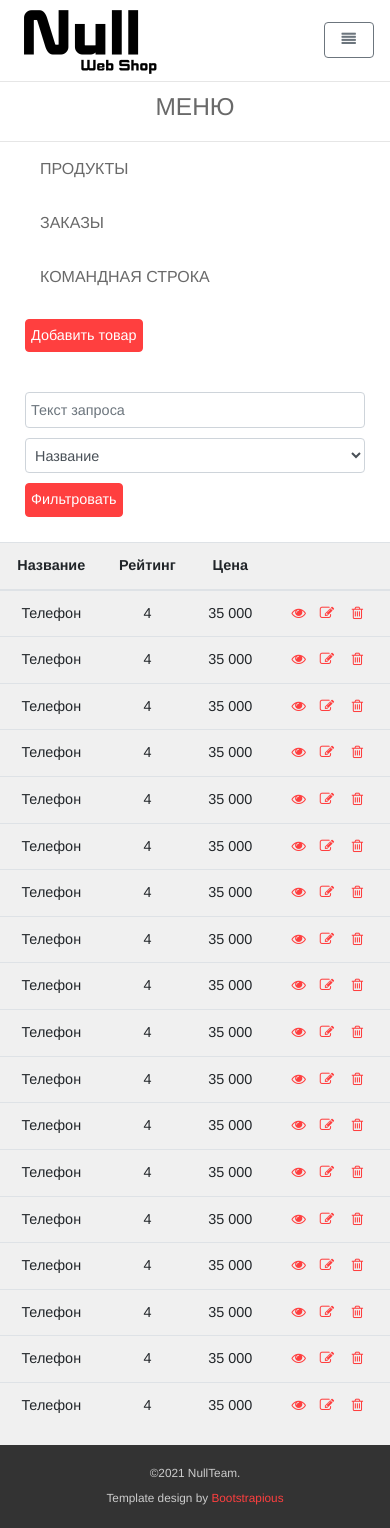
After one commit to threeteck/Null_WebShop, an ASP.NET Core app: template WebShop_NULL/Views/AdminPanel/Products.cshtml in a window 390 px wide; the page is wider, and only the part inside the window is pictured. The commit adds this page. Run offline with ASP.NET Core 8, Linux system fonts and the light colour scheme; the template is opened without the code that fills it, so the values that code supplies are empty; some web fonts are replaced.

Commit message:
finished product overview page

```diff
--- a/WebShop_NULL/Controllers/AdminPanelController.cs
+++ b/WebShop_NULL/Controllers/AdminPanelController.cs
@@ -26,9 +26,13 @@ namespace WebShop_NULL.Controllers
             return View(true);
         }
 
-        public IActionResult Index()
+        public IActionResult Products()
         {
             return View();
         }
+        public IActionResult GetAdminMenu()
+        {
+            return PartialView("_GetAdminMenu");
+        }
     }
 }
--- a/WebShop_NULL/Startup.cs
+++ b/WebShop_NULL/Startup.cs
@@ -78,6 +78,9 @@ namespace WebShop_NULL
                 endpoints.MapControllerRoute(
                     name: "default",
                     pattern: "{controller=Home}/{action=Index}/{id?}");
+                endpoints.MapControllerRoute(
+                    name: "AdminPanel",
+                    pattern: "{controller=AdminPanel}/{action=Products}/{id?}");
             });
         }
     }
--- a/WebShop_NULL/Views/AdminPanel/Index.cshtml
+++ /dev/null
@@ -1,3 +0,0 @@
-@{
-    Layout = "_AdminPanelLayout";
-}
--- /dev/null
+++ b/WebShop_NULL/Views/AdminPanel/Products.cshtml
@@ -0,0 +1,222 @@
+@{
+    Layout = "_AdminPanelLayout";
+}
+<div class="row">
+    @await Html.PartialAsync("_GetAdminMenu")
+    <div class="col-lg-10 col-md-12 admin-content">
+        <div class="header">
+            <div class="search">
+                <form class="form-inline">
+                    <input type="text" placeholder="Текст запроса" class="form-control" />
+                    <select class="form-control">
+                        <option value="default">Название</option>
+                        <option>Рейтинг</option>
+                        <option>Цена</option>
+                    </select>
+                    <input type="submit" class="btn btn-primary" value="Фильтровать" />
+                </form>
+            </div>
+            <div class="btns">
+                <a asp-controller="AdminPanel" asp-action="CreateProduct" class="btn btn-primary">
+                    Добавить товар
+                </a>
+            </div>
+        </div>
+        <div class="content">
+            <div class="table-responsive">
+                <table class="table">
+                    <thead>
+                        <tr>
+                            <th>Название</th>
+                            <th>Рейтинг</th>
+                            <th>Цена</th>
+                            <th></th>
+                        </tr>
+                    </thead>
+                    <tbody>
+                        <tr>
+                            <td>Телефон</td>
+                            <td>4</td>
+                            <td>35 000</td>
+                            <td>
+                                <a asp-controller="AdminPanel" asp-action="Products"><i class="fa fa-eye"></i></a>
+                                <a asp-controller="AdminPanel" asp-action="Products"><i class="fa fa-pencil-square-o" aria-hidden="true"></i></a>
+                                <a asp-controller="AdminPanel" asp-action="Products"><i class="fa fa-trash-o fa-fw"></i></a>
+                            </td>
+                        </tr>
+                        <tr>
+                            <td>Телефон</td>
+                            <td>4</td>
+                            <td>35 000</td>
+                            <td>
+                                <a asp-controller="AdminPanel" asp-action="Products"><i class="fa fa-eye"></i></a>
+                                <a asp-controller="AdminPanel" asp-action="Products"><i class="fa fa-pencil-square-o" aria-hidden="true"></i></a>
+                                <a asp-controller="AdminPanel" asp-action="Products"><i class="fa fa-trash-o fa-fw"></i></a>
+                            </td>
+                        </tr>
+                        <tr>
+                            <td>Телефон</td>
+                            <td>4</td>
+                            <td>35 000</td>
+                            <td>
+                                <a asp-controller="AdminPanel" asp-action="Products"><i class="fa fa-eye"></i></a>
+                                <a asp-controller="AdminPanel" asp-action="Products"><i class="fa fa-pencil-square-o" aria-hidden="true"></i></a>
+                                <a asp-controller="AdminPanel" asp-action="Products"><i class="fa fa-trash-o fa-fw"></i></a>
+                            </td>
+                        </tr>
+                        <tr>
+                            <td>Телефон</td>
+                            <td>4</td>
+                            <td>35 000</td>
+                            <td>
+                                <a asp-controller="AdminPanel" asp-action="Products"><i class="fa fa-eye"></i></a>
+                                <a asp-controller="AdminPanel" asp-action="Products"><i class="fa fa-pencil-square-o" aria-hidden="true"></i></a>
+                                <a asp-controller="AdminPanel" asp-action="Products"><i class="fa fa-trash-o fa-fw"></i></a>
+                            </td>
+                        </tr>
+                        <tr>
+                            <td>Телефон</td>
+                            <td>4</td>
+                            <td>35 000</td>
+                            <td>
+                                <a asp-controller="AdminPanel" asp-action="Products"><i class="fa fa-eye"></i></a>
+                                <a asp-controller="AdminPanel" asp-action="Products"><i class="fa fa-pencil-square-o" aria-hidden="true"></i></a>
+                                <a asp-controller="AdminPanel" asp-action="Products"><i class="fa fa-trash-o fa-fw"></i></a>
+                            </td>
+                        </tr>
+                        <tr>
+                            <td>Телефон</td>
+                            <td>4</td>
+                            <td>35 000</td>
+                            <td>
+                                <a asp-controller="AdminPanel" asp-action="Products"><i class="fa fa-eye"></i></a>
+                                <a asp-controller="AdminPanel" asp-action="Products"><i class="fa fa-pencil-square-o" aria-hidden="true"></i></a>
+                                <a asp-controller="AdminPanel" asp-action="Products"><i class="fa fa-trash-o fa-fw"></i></a>
+                            </td>
+                        </tr>
+                        <tr>
+                            <td>Телефон</td>
+                            <td>4</td>
+                            <td>35 000</td>
+                            <td>
+                                <a asp-controller="AdminPanel" asp-action="Products"><i class="fa fa-eye"></i></a>
+                                <a asp-controller="AdminPanel" asp-action="Products"><i class="fa fa-pencil-square-o" aria-hidden="true"></i></a>
+                                <a asp-controller="AdminPanel" asp-action="Products"><i class="fa fa-trash-o fa-fw"></i></a>
+                            </td>
+                        </tr>
+                        <tr>
+                            <td>Телефон</td>
+                            <td>4</td>
+                            <td>35 000</td>
+                            <td>
+                                <a asp-controller="AdminPanel" asp-action="Products"><i class="fa fa-eye"></i></a>
+                                <a asp-controller="AdminPanel" asp-action="Products"><i class="fa fa-pencil-square-o" aria-hidden="true"></i></a>
+                                <a asp-controller="AdminPanel" asp-action="Products"><i class="fa fa-trash-o fa-fw"></i></a>
+                            </td>
+                        </tr>
+                        <tr>
+                            <td>Телефон</td>
+                            <td>4</td>
+                            <td>35 000</td>
+                            <td>
+                                <a asp-controller="AdminPanel" asp-action="Products"><i class="fa fa-eye"></i></a>
+                                <a asp-controller="AdminPanel" asp-action="Products"><i class="fa fa-pencil-square-o" aria-hidden="true"></i></a>
+                                <a asp-controller="AdminPanel" asp-action="Products"><i class="fa fa-trash-o fa-fw"></i></a>
+                            </td>
+                        </tr>
+                        <tr>
+                            <td>Телефон</td>
+                            <td>4</td>
+                            <td>35 000</td>
+                            <td>
+                                <a asp-controller="AdminPanel" asp-action="Products"><i class="fa fa-eye"></i></a>
+                                <a asp-controller="AdminPanel" asp-action="Products"><i class="fa fa-pencil-square-o" aria-hidden="true"></i></a>
+                                <a asp-controller="AdminPanel" asp-action="Products"><i class="fa fa-trash-o fa-fw"></i></a>
+                            </td>
+                        </tr>
+                        <tr>
+                            <td>Телефон</td>
+                            <td>4</td>
+                            <td>35 000</td>
+                            <td>
+                                <a asp-controller="AdminPanel" asp-action="Products"><i class="fa fa-eye"></i></a>
+                                <a asp-controller="AdminPanel" asp-action="Products"><i class="fa fa-pencil-square-o" aria-hidden="true"></i></a>
+                                <a asp-controller="AdminPanel" asp-action="Products"><i class="fa fa-trash-o fa-fw"></i></a>
+                            </td>
+                        </tr>
+                        <tr>
+                            <td>Телефон</td>
+                            <td>4</td>
+                            <td>35 000</td>
+                            <td>
+                                <a asp-controller="AdminPanel" asp-action="Products"><i class="fa fa-eye"></i></a>
+                                <a asp-controller="AdminPanel" asp-action="Products"><i class="fa fa-pencil-square-o" aria-hidden="true"></i></a>
+                                <a asp-controller="AdminPanel" asp-action="Products"><i class="fa fa-trash-o fa-fw"></i></a>
+                            </td>
+                        </tr>
+                        <tr>
+                            <td>Телефон</td>
+                            <td>4</td>
+                            <td>35 000</td>
+                            <td>
+                                <a asp-controller="AdminPanel" asp-action="Products"><i class="fa fa-eye"></i></a>
+                                <a asp-controller="AdminPanel" asp-action="Products"><i class="fa fa-pencil-square-o" aria-hidden="true"></i></a>
+                                <a asp-controller="AdminPanel" asp-action="Products"><i class="fa fa-trash-o fa-fw"></i></a>
+                            </td>
+                        </tr>
+                        <tr>
+                            <td>Телефон</td>
+                            <td>4</td>
+                            <td>35 000</td>
+                            <td>
+                                <a asp-controller="AdminPanel" asp-action="Products"><i class="fa fa-eye"></i></a>
+                                <a asp-controller="AdminPanel" asp-action="Products"><i class="fa fa-pencil-square-o" aria-hidden="true"></i></a>
+                                <a asp-controller="AdminPanel" asp-action="Products"><i class="fa fa-trash-o fa-fw"></i></a>
+                            </td>
+                        </tr>
+                        <tr>
+                            <td>Телефон</td>
+                            <td>4</td>
+                            <td>35 000</td>
+                            <td>
+                                <a asp-controller="AdminPanel" asp-action="Products"><i class="fa fa-eye"></i></a>
+                                <a asp-controller="AdminPanel" asp-action="Products"><i class="fa fa-pencil-square-o" aria-hidden="true"></i></a>
+                                <a asp-controller="AdminPanel" asp-action="Products"><i class="fa fa-trash-o fa-fw"></i></a>
+                            </td>
+                        </tr>
+                        <tr>
+                            <td>Телефон</td>
+                            <td>4</td>
+                            <td>35 000</td>
+                            <td>
+                                <a asp-controller="AdminPanel" asp-action="Products"><i class="fa fa-eye"></i></a>
+                                <a asp-controller="AdminPanel" asp-action="Products"><i class="fa fa-pencil-square-o" aria-hidden="true"></i></a>
+                                <a asp-controller="AdminPanel" asp-action="Products"><i class="fa fa-trash-o fa-fw"></i></a>
+                            </td>
+                        </tr>
+                        <tr>
+                            <td>Телефон</td>
+                            <td>4</td>
+                            <td>35 000</td>
+                            <td>
+                                <a asp-controller="AdminPanel" asp-action="Products"><i class="fa fa-eye"></i></a>
+                                <a asp-controller="AdminPanel" asp-action="Products"><i class="fa fa-pencil-square-o" aria-hidden="true"></i></a>
+                                <a asp-controller="AdminPanel" asp-action="Products"><i class="fa fa-trash-o fa-fw"></i></a>
+                            </td>
+                        </tr>
+                        <tr>
+                            <td>Телефон</td>
+                            <td>4</td>
+                            <td>35 000</td>
+                            <td>
+                                <a asp-controller="AdminPanel" asp-action="Products"><i class="fa fa-eye"></i></a>
+                                <a asp-controller="AdminPanel" asp-action="Products"><i class="fa fa-pencil-square-o" aria-hidden="true"></i></a>
+                                <a asp-controller="AdminPanel" asp-action="Products"><i class="fa fa-trash-o fa-fw"></i></a>
+                            </td>
+                        </tr>
+                    </tbody>
+                </table>
+            </div>
+        </div>
+    </div>
+</div>
--- /dev/null
+++ b/WebShop_NULL/Views/AdminPanel/_GetAdminMenu.cshtml
@@ -0,0 +1,14 @@
+<div class="col-lg-2 col-md-12 admin-menu">
+    <h3>Меню</h3>
+    <ul>
+        <li>
+            <a asp-controller="AdminPanel" asp-action="Products">Продукты</a>
+        </li>
+        <li>
+            <a asp-controller="AdminPanel" asp-action="Orders">Заказы</a>
+        </li>
+        <li>
+            <a asp-controller="AdminPanel" asp-action="СommandLine">Командная строка</a>
+        </li>
+    </ul>
+</div>
--- a/WebShop_NULL/Views/Shared/_AdminPanelLayout.cshtml
+++ b/WebShop_NULL/Views/Shared/_AdminPanelLayout.cshtml
@@ -30,7 +30,7 @@
 </head>
 <body>
     <!-- navbar-->
-    <header class="header mb-5">
+    <header class="header mb-5" style="margin-bottom:0px!important;">
         <nav class="navbar navbar-expand-lg">
             <div class="container-fluid">
                 <a asp-area="" asp-controller="Home" asp-action="Index" class="navbar-brand home">
@@ -67,11 +67,8 @@
         @RenderBody()
     </content>
     <footer>
-        *** COPYRIGHT ***
-        _________________________________________________________
-        -->
         <div id="copyright">
-            <div class="container">
+            <div class="container-fluid">
                 <div class="row">
                     <div class="col-lg-6 mb-2 mb-lg-0">
                         <p class="text-center text-lg-left">©2021 NullTeam.</p>
--- a/WebShop_NULL/Views/Shared/_Layout.cshtml
+++ b/WebShop_NULL/Views/Shared/_Layout.cshtml
@@ -172,9 +172,6 @@
         @RenderBody()
     </content>
     <footer>
-        *** COPYRIGHT ***
-        _________________________________________________________
-        -->
         <div id="copyright">
             <div class="container">
                 <div class="row">
--- a/WebShop_NULL/wwwroot/css/custom.css
+++ b/WebShop_NULL/wwwroot/css/custom.css
@@ -107,3 +107,66 @@ footer{
     font-weight:500;
     margin-bottom: 0px;
 }
+.admin-menu{
+    background-color:white;
+    height: 100%;
+}
+.admin-menu h3{
+    text-align:center;
+    text-transform: uppercase;
+    color: dimgrey;
+    padding: 10px 0px 10px 0px;
+    border-bottom: 1px solid rgb(230, 230, 230);
+    min-width:100%;
+    box-sizing:border-box;
+    margin:0px;
+    min-height:60px;
+}
+.admin-menu ul{
+    list-style:none;
+    padding-left:0px;
+    margin-bottom:0px;
+}
+.admin-menu li{
+    text-transform:uppercase;
+    font-size: 16px;
+    font-weight: 500;
+    color: dimgray;
+    box-sizing: content-box;
+}
+.admin-menu a{
+    text-decoration:none;
+    color:inherit;
+    padding: 15px 10px 15px 40px;
+    display:block;
+}
+
+.admin-menu a:hover, a:active, a:focus{
+    text-decoration:none;
+    background-color:rgb(255, 63, 63);
+}
+.admin-content > .header{
+    background-color:white;
+    display:flex!important;
+    flex-direction:row-reverse!important;
+    justify-content: space-between;
+    min-height:60px;
+}
+@media screen and (max-width: 620px){
+    .admin-content > .header {
+        flex-direction: column-reverse !important;
+    }
+}
+.admin-content > .header *{
+    padding:5px;
+    margin:5px 5px 5px 5px;
+}
+.header .btns{
+    display:flex;
+    flex-direction:row;
+    align-items:center;
+    margin-left:15px;
+}
+.admin-content td, th{
+    text-align:center;
+}
```
